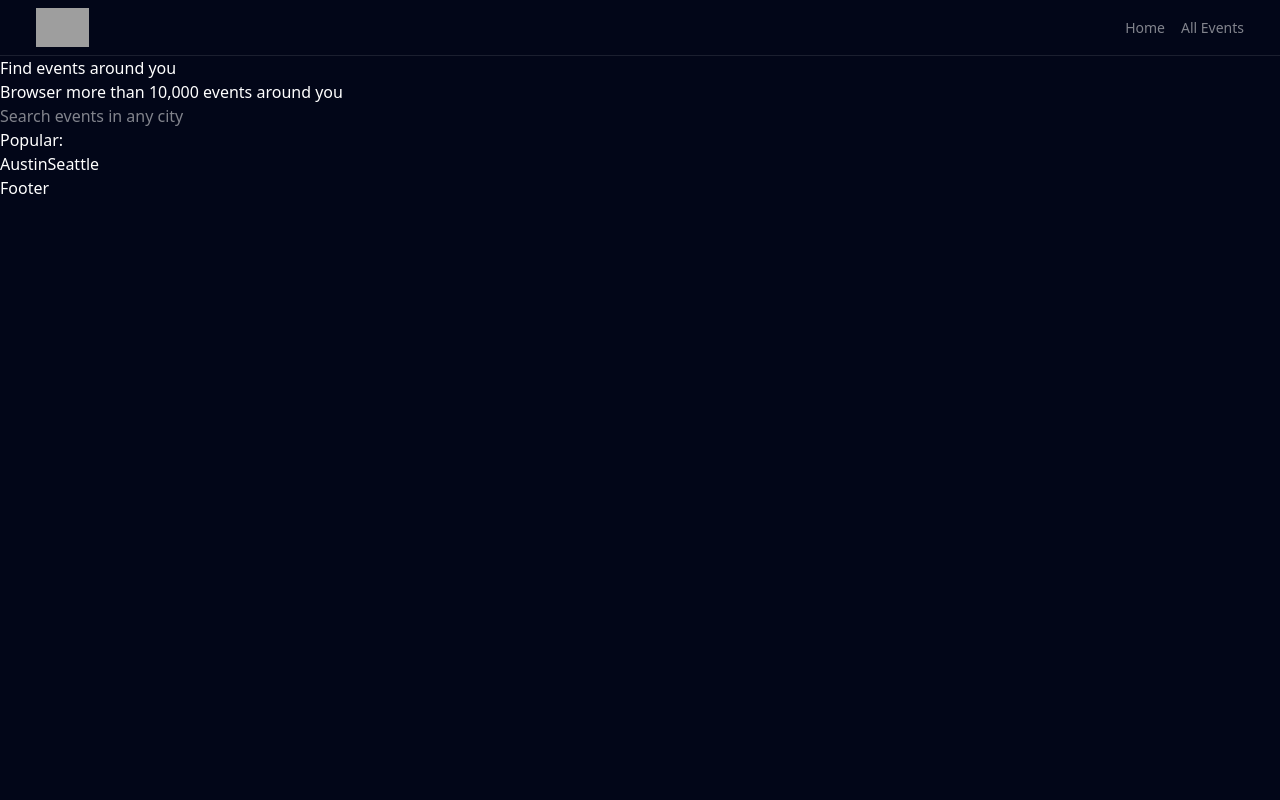
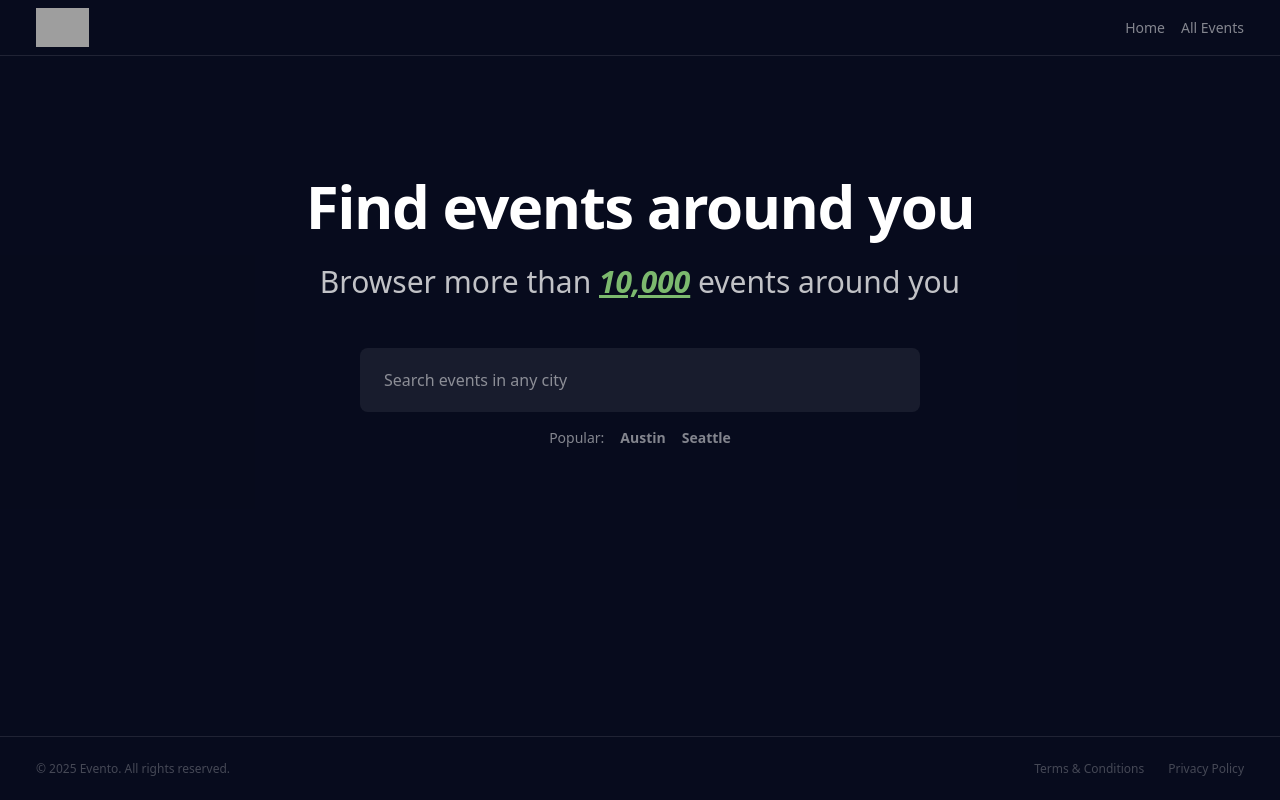
Before and after one commit to awais1019/Evento, a Next.js app: page / in a window 1280 px wide. Built offline with nearby package versions, Linux system fonts and the light colour scheme; grey boxes are pictures that could not be loaded.

Commit message:
feat(ui) add home page ui with styling

```diff
--- a/src/app/layout.tsx
+++ b/src/app/layout.tsx
@@ -3,6 +3,7 @@ import { Geist, Geist_Mono } from "next/font/google";
 import "./globals.css";
 import Header from "@/components/header";
 import Footer from "@/components/footer";
+import Container from "@/components/container";
 
 const geistSans = Geist({
   variable: "--font-geist-sans",
@@ -29,9 +30,11 @@ export default function RootLayout({
       <body
         className={`${geistSans.variable} ${geistMono.variable} antialiased bg-slate-950 text-white`}
       >
-        <Header/>
-        {children}
-        <Footer/>
+        <Container>
+          <Header />
+          {children}
+          <Footer />
+        </Container>
       </body>
     </html>
   );
--- a/src/app/page.tsx
+++ b/src/app/page.tsx
@@ -1,23 +1,37 @@
-import Link from 'next/link'
-import React from 'react'
+import Link from "next/link";
+import React from "react";
 
 export default function Page() {
   return (
-    <main>
-      <h1>Find events around you</h1>
-      <p>Browser more than 10,000 events around you</p>
+    <main className="flex flex-col items-center pt-30 px-3">
+      <h1 className="text-3xl lg:text-6xl font-bold tracking-tight">
+        Find events around you
+      </h1>
+      <p className="text-2xl lg:text-3xl mb-12 mt-7 opacity-75">
+        Browser more than{" "}
+        <span className="font-bold italic underline text-[#a4f489] ">
+          10,000
+        </span>{" "}
+        events around you
+      </p>
 
-      <form action="">
-        <input type="text" placeholder='Search events in any city' spellCheck={false} />
+      <form className="w-full sm:w-[560px]">
+        <input
+          className="w-full outline-none h-16 px-6 rounded-lg bg-white/[7%] ring-[#a4f489]/50
+           focus:bg-white/10 focus:ring-2 transition"
+          type="text"
+          placeholder="Search events in any city"
+          spellCheck={false}
+        />
       </form>
 
-      <section>
+      <section className="flex mt-4  text-sm text-white/50 gap-x-4">
         <p>Popular:</p>
-        <div>
+        <div className="space-x-4 font-semibold">
           <Link href="/events/austin">Austin</Link>
           <Link href="/events/seattle">Seattle</Link>
         </div>
       </section>
     </main>
-  )
+  );
 }
--- /dev/null
+++ b/src/components/container.tsx
@@ -0,0 +1,7 @@
+import React from 'react'
+
+export default function Container({ children }: { children: React.ReactNode }) {
+  return (
+    <div className='max-w-7xl min-h-screen mx-auto bg-white/[2%] flex flex-col'>{children}</div>
+  )
+}
--- a/src/components/footer.tsx
+++ b/src/components/footer.tsx
@@ -1,7 +1,34 @@
+
+import Link from 'next/link'
 import React from 'react'
+
+const routes=[
+  {
+    name: "Terms & Conditions",
+    path: "/terms-conditions"
+  },
+  {
+    name: "Privacy Policy",
+    path: "/privacy-policy"
+  }
+]
+
 
 export default function Footer() {
   return (
-    <footer>Footer</footer>
+    <footer className='mt-auto flex items-center justify-between px-3 sm:px-9 h-16 border-t border-white/10 text-xs text-white/25'>
+        <small className="text-center text-xs">
+          &copy; {new Date().getFullYear()} Evento. All rights reserved.
+        </small>
+      <ul className='gap-x-3 sm:gap-x-6 flex'>
+        {
+          routes.map(route=>(
+            <li className='hover:text-white transition' key={route.path}>
+              <Link href={route.path}>{route.name}</Link>
+            </li>
+          ))
+        }
+      </ul>
+    </footer>
   )
 }
```
